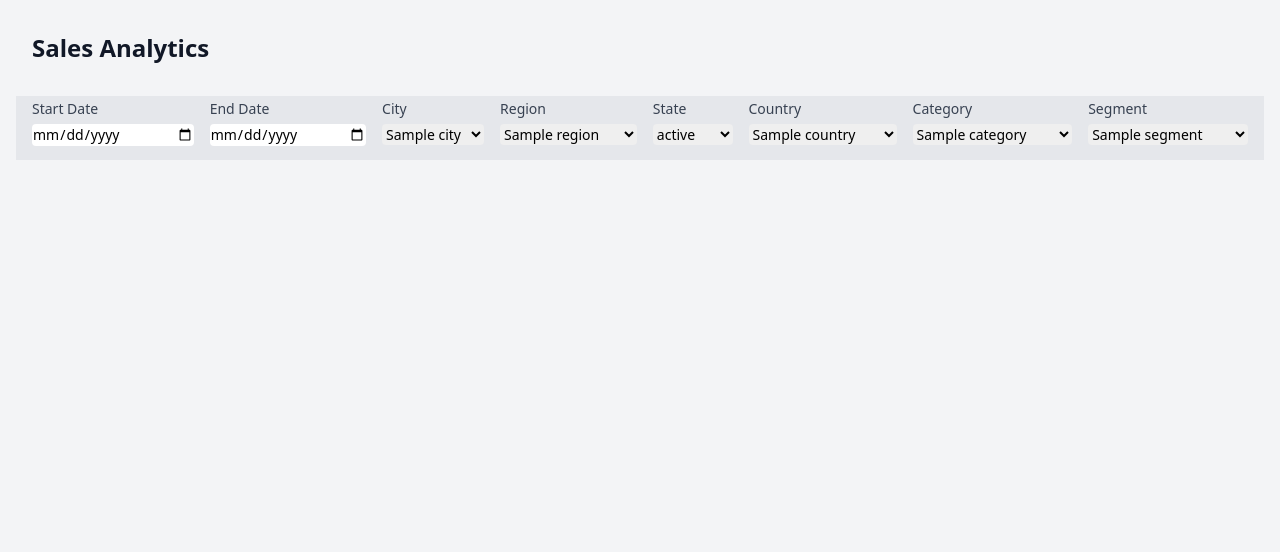
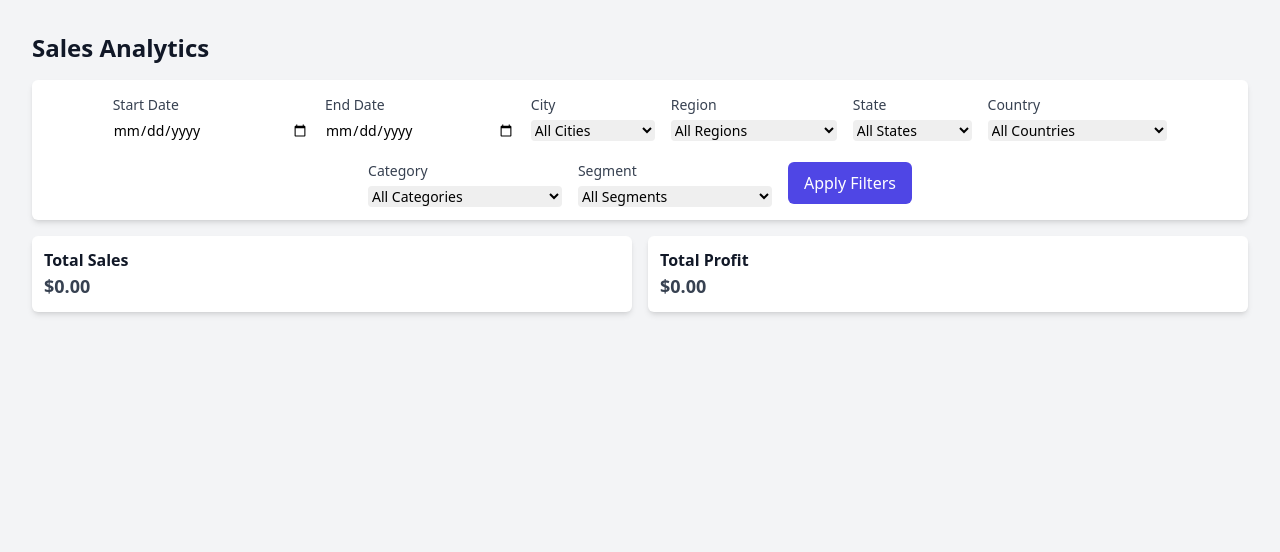
Before and after one commit to Zeh237/Superstore-Data-Analytics, a Flask app: template src/templates/web/sales_analytics.html in a window 1280 px wide. Shown: the part 64-616 px from the top of the page. Run offline with Flask 3, Linux system fonts and the light colour scheme; the template is opened without the code that fills it: most values are stand-ins (such as "Sample title", 1, 10 or a date in 2020); parts of the project's set-up code (start-up, migrations or seed data) failed here and were passed over; some libraries are stand-ins or nearby versions.

Commit message:
update app title and modify homepage route to include sales and profit calculations

```diff
--- a/src/templates/layouts/app.html
+++ b/src/templates/layouts/app.html
@@ -3,7 +3,7 @@
 <head>
     <meta charset="UTF-8">
     <meta name="viewport" content="width=device-width, initial-scale=1.0">
-    <title>Combined Header and Footer</title>
+    <title>SuperStore Analytics</title>
     <script src="https://cdn.tailwindcss.com"></script>
 </head>
 <body class="bg-gray-100 dark:bg-gray-800">
--- a/src/templates/web/sales_analytics.html
+++ b/src/templates/web/sales_analytics.html
@@ -3,84 +3,105 @@
 {% set active_page = "home" %}
 
 {% block content %}
-
-
     <div class="bg-gray-100 dark:bg-gray-800">
         <div class="mx-auto max-w-screen-xl py-8 px-4 sm:px-6 lg:px-8">
             <h1 class="text-2xl font-semibold text-gray-900 dark:text-white">Sales Analytics</h1>
+
+            <!-- Main content container with consistent width -->
+            <div class="w-full space-y-4 mt-4">
+                <!-- Filters form -->
+                <form method="GET" action="{{ url_for('web.homepage') }}" class="w-full bg-white dark:bg-gray-500 shadow-md rounded-md p-3">
+                    <div class="flex flex-wrap items-center justify-center gap-4">
+                        <div class="w-full sm:w-auto">
+                            <label for="start-date" class="text-sm text-gray-700 dark:text-gray-300">Start Date</label>
+                            <input type="date" id="start-date" name="start_date" value="{{ request.args.get('start_date', '') }}" class="mt-1 w-full rounded border-gray-300 focus:border-indigo-500 focus:ring-indigo-500 text-sm dark:bg-gray-600 dark:border-gray-500 dark:text-white">
                         </div>
 
-        <!-- Filter Section -->
-        <div class="w-90 h-16 bg-gray-200 dark:bg-gray-700 mx-4">
-            <div class="flex items-center justify-center space-x-4 mx-4">
-                <div>
-                    <label for="start-date" class="text-sm text-gray-700 dark:text-gray-300">Start Date</label>
-                    <input type="date" id="start-date" name="start-date" class="mt-1 w-full rounded border-gray-300 focus:border-indigo-500 focus:ring-indigo-500 text-sm dark:bg-gray-600 dark:border-gray-500 dark:text-white">
+                        <div class="w-full sm:w-auto">
+                            <label for="end-date" class="text-sm text-gray-700 dark:text-gray-300">End Date</label>
+                            <input type="date" id="end-date" name="end_date" value="{{ request.args.get('end_date', '') }}" class="mt-1 w-full rounded border-gray-300 focus:border-indigo-500 focus:ring-indigo-500 text-sm dark:bg-gray-600 dark:border-gray-500 dark:text-white">
                         </div>
 
-                <div>
-                    <label for="end-date" class="text-sm text-gray-700 dark:text-gray-300">End Date</label>
-                    <input type="date" id="end-date" name="end-date" class="mt-1 w-full rounded border-gray-300 focus:border-indigo-500 focus:ring-indigo-500 text-sm dark:bg-gray-600 dark:border-gray-500 dark:text-white">
-                </div>
-
-                <div>
+                        <div class="w-full sm:w-auto">
                             <label for="city" class="text-sm text-gray-700 dark:text-gray-300">City</label>
                             <select id="city" name="city" class="mt-1 w-full rounded border-gray-300 focus:border-indigo-500 focus:ring-indigo-500 text-sm dark:bg-gray-600 dark:border-gray-500 dark:text-white">
+                                <option value="">All Cities</option>
                                 {% for c in cities %}
-                            <option value="{{ c }}">{{ c }}</option>
+                                    <option value="{{ c }}" {% if request.args.get('city') == c %}selected{% endif %}>{{ c }}</option>
                                 {% endfor %}
                             </select>
                         </div>
 
-                <div>
+                        <div class="w-full sm:w-auto">
                             <label for="region" class="text-sm text-gray-700 dark:text-gray-300">Region</label>
                             <select id="region" name="region" class="mt-1 w-full rounded border-gray-300 focus:border-indigo-500 focus:ring-indigo-500 text-sm dark:bg-gray-600 dark:border-gray-500 dark:text-white">
+                                <option value="">All Regions</option>
                                 {% for r in regions %}
-                            <option value="{{ r }}">{{ r }}</option>
+                                    <option value="{{ r }}" {% if request.args.get('region') == r %}selected{% endif %}>{{ r }}</option>
                                 {% endfor %}
                             </select>
                         </div>
 
-                <div>
+                        <div class="w-full sm:w-auto">
                             <label for="state" class="text-sm text-gray-700 dark:text-gray-300">State</label>
                             <select id="state" name="state" class="mt-1 w-full rounded border-gray-300 focus:border-indigo-500 focus:ring-indigo-500 text-sm dark:bg-gray-600 dark:border-gray-500 dark:text-white">
+                                <option value="">All States</option>
                                 {% for s in states %}
-                            <option value="{{ s }}">{{ s }}</option>
+                                    <option value="{{ s }}" {% if request.args.get('state') == s %}selected{% endif %}>{{ s }}</option>
                                 {% endfor %}
                             </select>
                         </div>
 
-                <div>
+                        <div class="w-full sm:w-auto">
                             <label for="country" class="text-sm text-gray-700 dark:text-gray-300">Country</label>
                             <select id="country" name="country" class="mt-1 w-full rounded border-gray-300 focus:border-indigo-500 focus:ring-indigo-500 text-sm dark:bg-gray-600 dark:border-gray-500 dark:text-white">
+                                <option value="">All Countries</option>
                                 {% for co in countries %}
-                            <option value="{{ co }}">{{ co }}</option>
+                                    <option value="{{ co }}" {% if request.args.get('country') == co %}selected{% endif %}>{{ co }}</option>
                                 {% endfor %}
                             </select>
                         </div>
 
-                <div>
+                        <div class="w-full sm:w-auto">
                             <label for="category" class="text-sm text-gray-700 dark:text-gray-300">Category</label>
                             <select id="category" name="category" class="mt-1 w-full rounded border-gray-300 focus:border-indigo-500 focus:ring-indigo-500 text-sm dark:bg-gray-600 dark:border-gray-500 dark:text-white">
-                        {% for ca in categories%}
-                            <option value="{{ ca }}">{{ ca }}</option>
+                                <option value="">All Categories</option>
+                                {% for ca in categories %}
+                                    <option value="{{ ca }}" {% if request.args.get('category') == ca %}selected{% endif %}>{{ ca }}</option>
                                 {% endfor %}
                             </select>
                         </div>
 
-                <div>
+                        <div class="w-full sm:w-auto">
                             <label for="segment" class="text-sm text-gray-700 dark:text-gray-300">Segment</label>
                             <select id="segment" name="segment" class="mt-1 w-full rounded border-gray-300 focus:border-indigo-500 focus:ring-indigo-500 text-sm dark:bg-gray-600 dark:border-gray-500 dark:text-white">
-                        {% for se in segments%}
-                            <option value="{{ se }}">{{ se }}</option>
+                                <option value="">All Segments</option>
+                                {% for se in segments %}
+                                    <option value="{{ se }}" {% if request.args.get('segment') == se %}selected{% endif %}>{{ se }}</option>
                                 {% endfor %}
                             </select>
                         </div>
+
+                        <div class="w-full sm:w-auto flex items-end">
+                            <button type="submit" class="h-[42px] px-4 py-2 bg-indigo-600 text-white rounded-md hover:bg-indigo-700 focus:outline-none focus:ring-2 focus:ring-indigo-500 focus:ring-offset-2">
+                                Apply Filters
+                            </button>
                         </div>
                     </div>
-        <!-- End of Filter Section -->
+                </form>
 
-
-
+                <!-- sales and profit sum cards -->
+                <div class="grid grid-cols-1 md:grid-cols-2 gap-4 w-full">
+                    {% for label, value in {"Total Sales": sales_and_profit_sum.get("Sales", 0), "Total Profit": sales_and_profit_sum.get("Profit", 0)}.items() %}
+                    <div class="bg-white dark:bg-gray-500 shadow-md rounded-md p-3">
+                        <h2 class="text-base font-semibold text-gray-900 dark:text-white">{{ label }}</h2>
+                        <p class="text-lg font-bold text-gray-700 dark:text-gray-300">
+                            ${{ "%.2f" | format(value) }}
+                        </p>
+                    </div>
+                    {% endfor %}
+                </div>
+            </div>
+        </div>
     </div>
 {% endblock %}
```
Also changed, not shown: src/web/routes.py (+18 -3 lines). Lines whose indentation alone changed are shown as unchanged.
